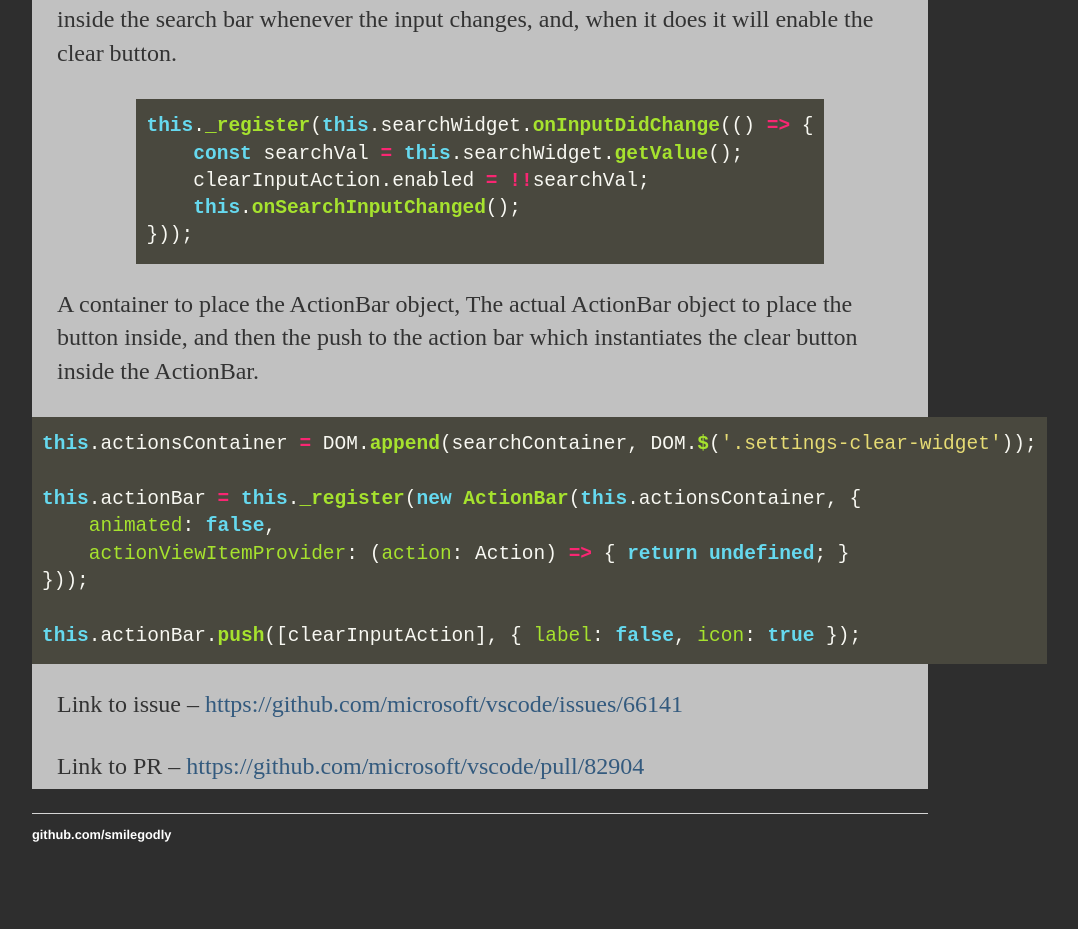
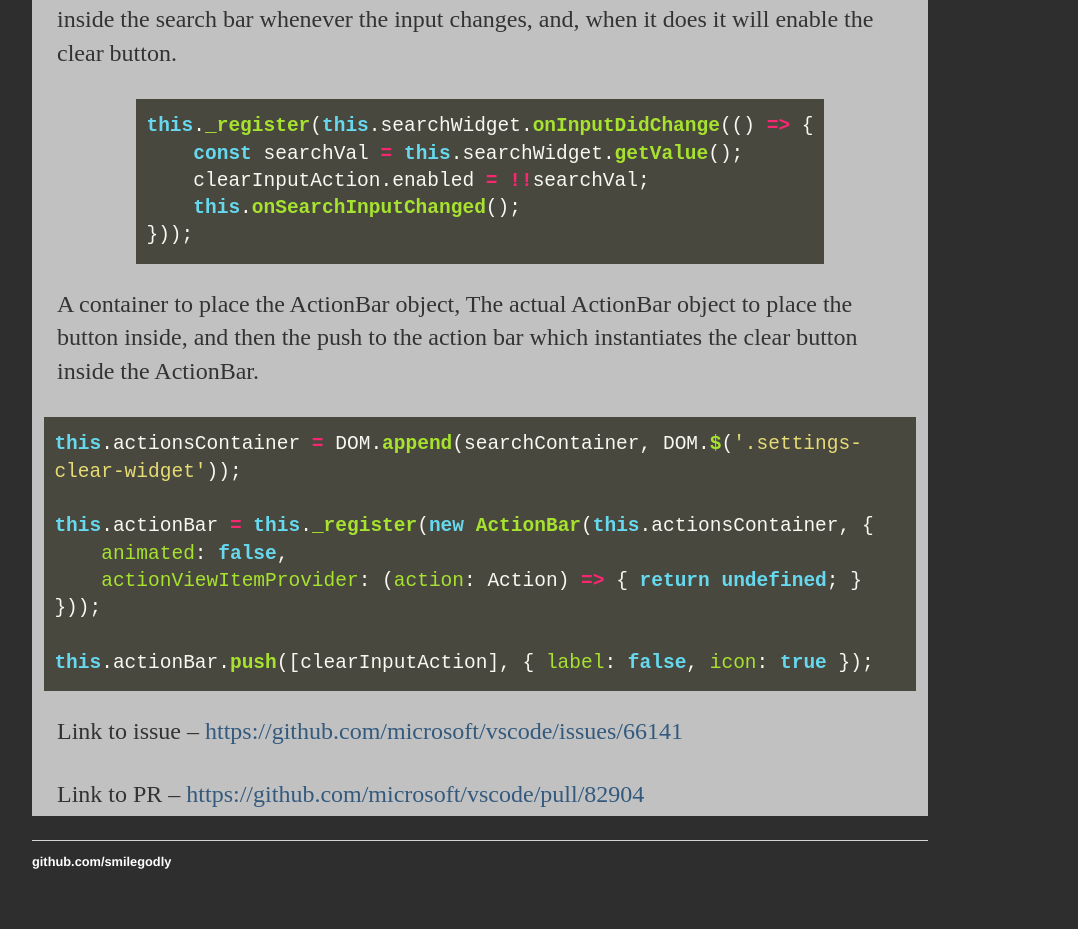
Before and after one commit to smilegodly/smilegodly.github.io, a Jekyll site: the page built from _posts/2019-10-20-pr-to-microsoft-vscode.md, in a window 1280 px wide. Shown: the part 1176-2105 px from the top of the page, without its empty margins (160-1238 px from the left). Built offline with Jekyll 4.4.1, drawn with Linux system fonts in a browser that asks for light colours; before the commit the page ends 2078 px from its top, so only the background shows below that.

Commit message:
fixed code posts from overflowing off the screen

```diff
--- a/css/main.css
+++ b/css/main.css
@@ -78,3 +78,8 @@
 	color: #333;
 	padding: 0px 25px 5px 0px;
 }
+
+pre {
+	white-space: pre-wrap;
+	word-break: break-word;
+}
--- a/css/monokai.css
+++ b/css/monokai.css
@@ -210,4 +210,6 @@
   padding: 1px 10px 1px 10px;
   width: max-content;
   margin: auto;
+  max-width:95%;
+  height:auto;
 }
```
